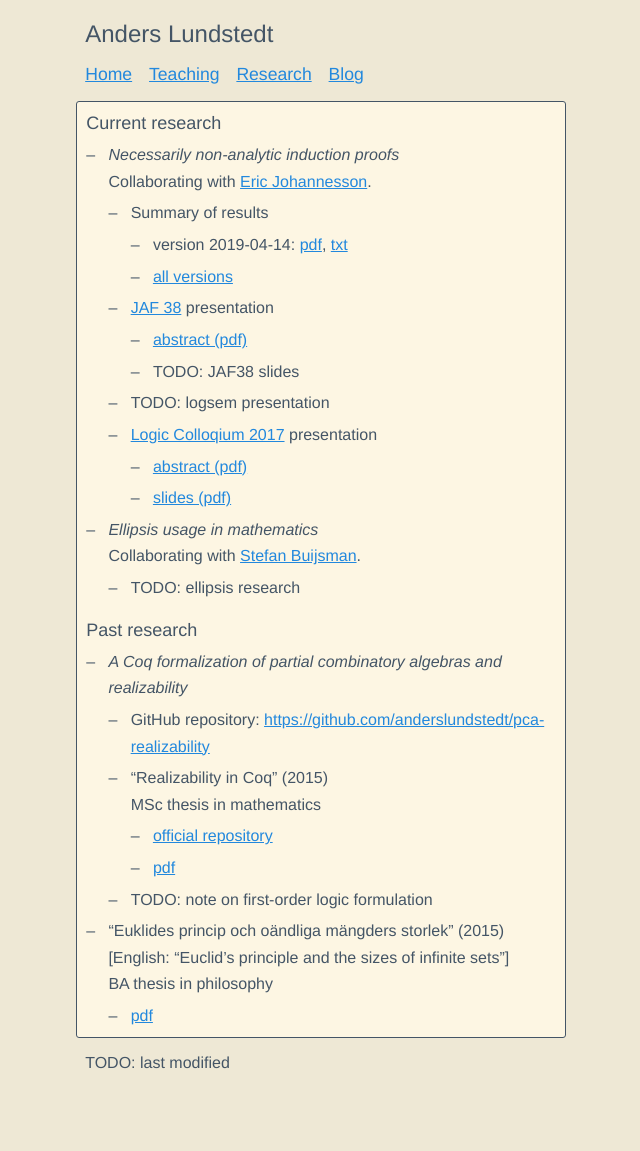
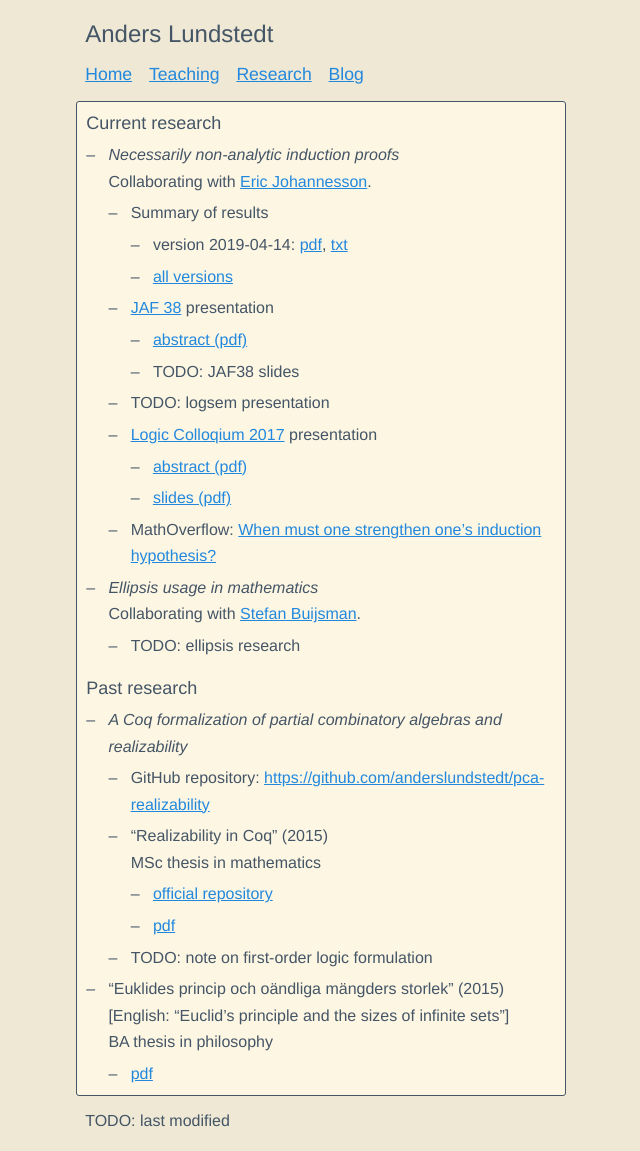
Before and after one commit to anderslundstedt/anderslundstedt.github.io, a Jekyll site: the page built from research/index.md, in a window 1280 px wide. Shown: the whole page, without its empty margins (319-959 px from the left). Built offline with Jekyll 4.4.1, drawn with Linux system fonts in a browser that asks for light colours; before the commit the page ends 1093 px from its top, so only the background shows below that.

Commit message:
mathoverflow post

```diff
--- a/research/index.md
+++ b/research/index.md
@@ -18,6 +18,8 @@ title: Research
     presentation
     - [abstract (pdf)](non_analytic_induction/LC2017/lundstedt_non_analytic_induction_LC2017_abstract_2017.pdf)
     - [slides (pdf)](non_analytic_induction/LC2017/lundstedt_non_analytic_induction_LC2017_slides_2017.pdf)
+  - MathOverflow:
+    [When must one strengthen one's induction hypothesis?](https://mathoverflow.net/questions/258761/when-must-one-strengthen-ones-induction-hypothesis)
 - *Ellipsis usage in mathematics*
   Collaborating with [Stefan Buijsman](https://www.philosophy.su.se/forskning/v%C3%A5ra-forskare/doktorander/stefan-buijsman-1.203331).
   - {{ "TODO: ellipsis research" | log_warning }}
```
